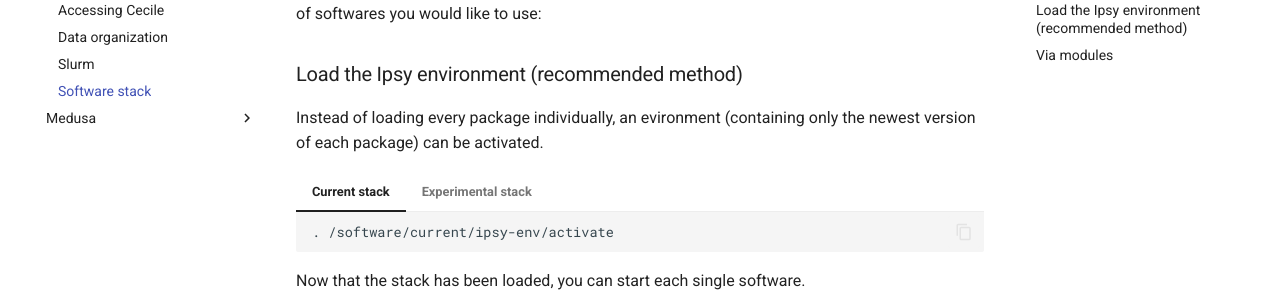
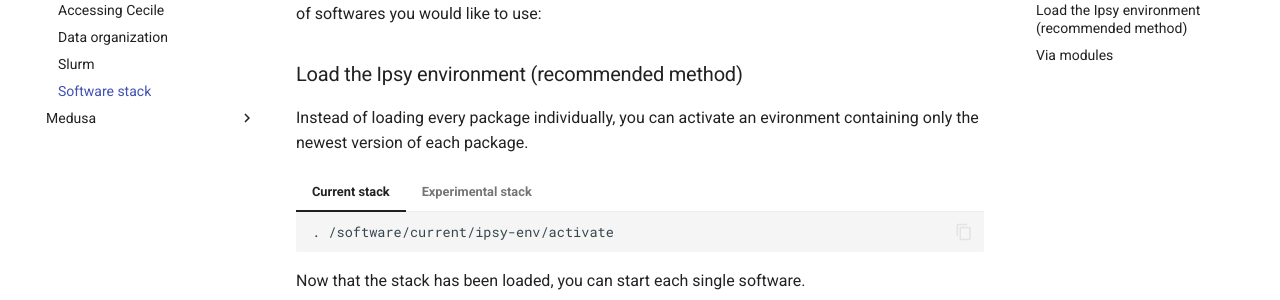
Before and after one commit to pvavra/temp-ipsy, an MkDocs documentation site: the page built from docs/cluster/cecile/software.md, in a window 1280 px wide and 900 px high, scrolled down 893 px. Shown: the part 152-452 px from the top of the window. Built offline with MkDocs 1.6.1 and Material for MkDocs 9.7.7, drawn with Linux system fonts in a browser that asks for light colours.

Commit message:
Fix intro sentence to environments

```diff
--- a/docs/cluster/cecile/software.md
+++ b/docs/cluster/cecile/software.md
@@ -26,7 +26,7 @@
 
 ### Load the Ipsy environment (recommended method)
 
-Instead of loading every package individually, an evironment (containing only the newest version of each package) can be activated.
+Instead of loading every package individually, you can activate an evironment containing only the newest version of each package.
 
 === "Current stack"
 
```
